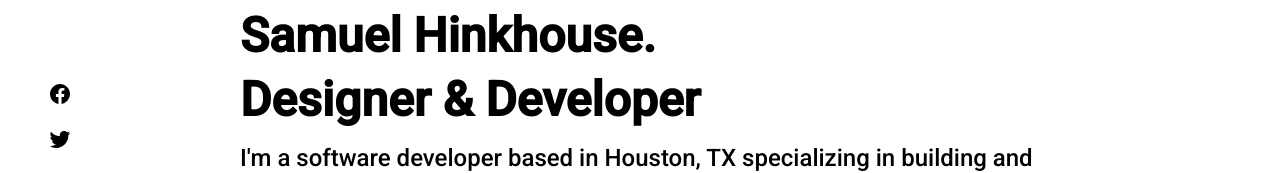
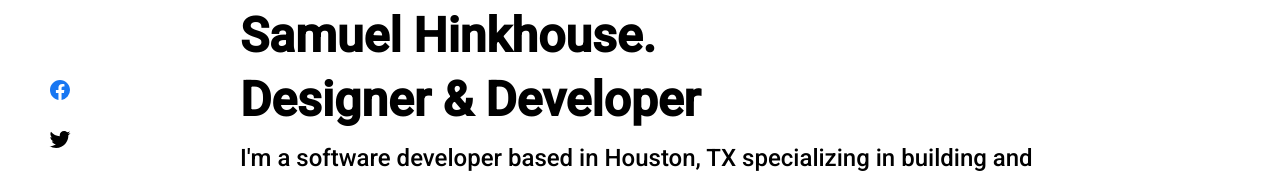
Before and after one commit to shinkhouse/github.io, an Angular app: page / in a window 1280 px wide. In both pictures the pointer is over the element 60 px from the left and 428 px from the top of the page. Shown: the part 334-507 px from the top of the page. Built offline with nearby package versions, Linux system fonts and the light colour scheme.

Commit message:
add animations, color on hover of social links

```diff
--- a/src/app/shared/components/useful-link-bar/useful-link-bar.component.html
+++ b/src/app/shared/components/useful-link-bar/useful-link-bar.component.html
@@ -2,7 +2,7 @@
   <ul>
     <li *ngFor="let resource of resources">
       <a [href]="resource.link">
-        <mat-icon [svgIcon]="resource.icon"></mat-icon>
+        <mat-icon [class]="resource.icon" [svgIcon]="resource.icon"></mat-icon>
       </a>
     </li>
   </ul>
--- a/src/app/shared/components/useful-link-bar/useful-link-bar.component.scss
+++ b/src/app/shared/components/useful-link-bar/useful-link-bar.component.scss
@@ -31,6 +31,28 @@ div {
         width: 24px;
         height: 24px;
         padding: 8px;
+        transition: .2s;
+        &:hover {
+            transform: translateY(-4px);
+        }
+        &.facebook:hover {
+            color: #1877f2;
+        }
+        &.twitter:hover {
+            color: #1877f2;
+        }
+        &.instagram:hover {
+            color: #c32aa3;
+        }
+        &.linkedin:hover {
+            color: #1877f2;
+        }
+        &.github:hover {
+            color: #211F1F;
+        }
+        &.codepen:hover {
+            color: #1e1f26;
+        }
       }
     }
 
```
